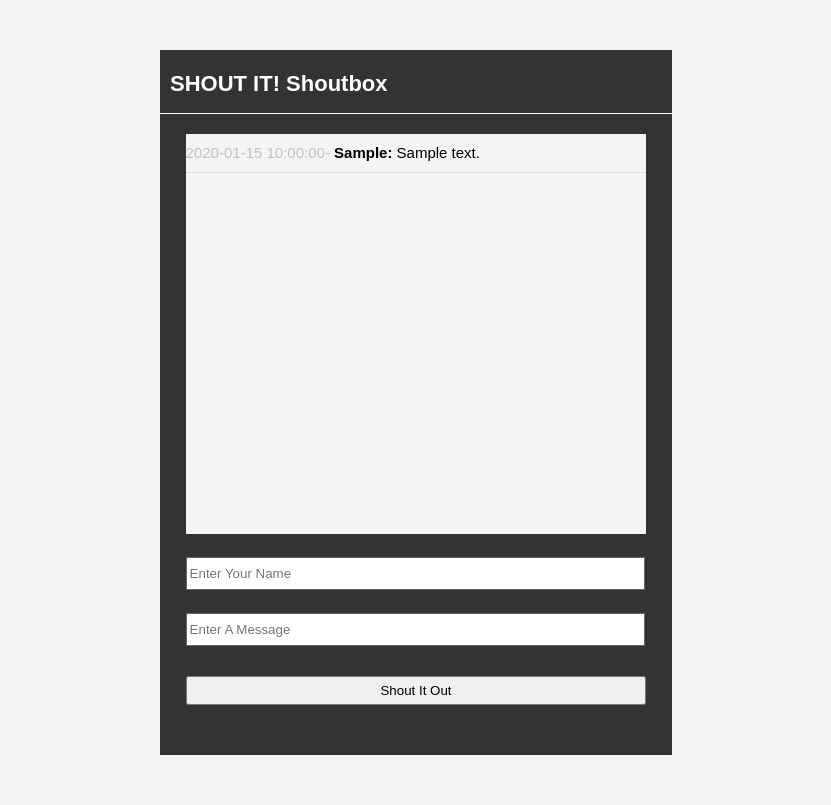
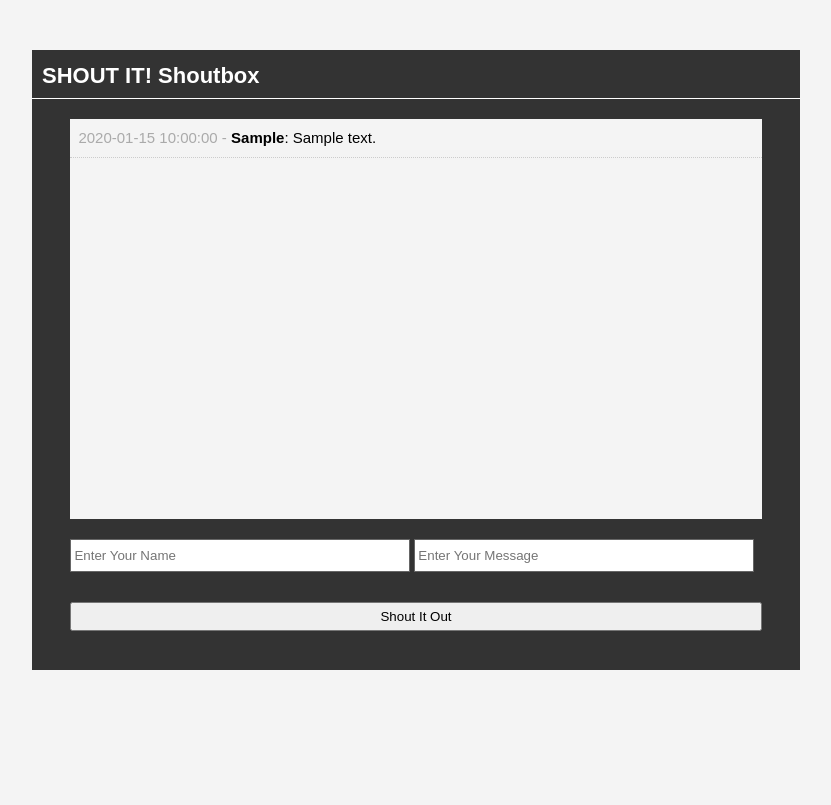
Before and after one commit to Hajar-muhammed/shout, a PHP site: page / in a window 1280 px wide. Shown: the whole page, without its empty margins (224-1055 px from the left). After the commit the page ends 670 px from the top, so only its background shows below. Run offline with PHP 8.4, Linux system fonts and the light colour scheme; tables that the repository leaves empty or names only in its code hold one stand-in row (values such as "Sample post").

Commit message:
first edit

```diff
--- a/shoutit/css/STaylE.css
+++ /dev/null
@@ -1,78 +0,0 @@
-*{
-	padding: 0;
-	margin: 0;
-}
-body {
-	font-family:arial;
-	font-size: 15px;
-	line-height: 1cm;
-	background: #f4f4f4;
-}
-
-#container {
-	background: #333333;
-	margin: 50px auto;
-	overflow: auto;
-	width: 40%;
-	min-height: 400px;
-}
-
-header h1 {
-	color: white;
-	font-size: 22px;
-	padding: 15px 0px 10px 10px;
-	border-bottom: 1px solid white;
-}
-
-#shouts {
-    width: 90%;
-    background: #f4f4f4;
-    height: 400px;
-    margin: 20px auto;
-    overflow: auto;
-}
-.shout {
-	list-style: none;
-	padding: 0;
-	border-bottom: 1px #cccccc dotted;
-}
-
-.shout span {
-	color: #aaaa;
-}
-
-#input{
-	width: 90%;
-	min-height: 80px;
-	margin: auto;
-	padding: 0;
-}
-
-#input input[type ="text"]{
-	height: 25px;
-	width: 48%;
-	padding: 3px;
-	margin-bottom: 20px;
-	border: #666 solid 1px;
-}
-
-#input .shout-btn{
-	padding: 5px;
-	width: 100%;
-	margin-top: 10px;
-	margin-bottom: 50px;
-}
-
-.error {
-	background: red;
-	color:white;
-	padding: 5px;
-	margin-bottom: 20px;
-}
-
- @media only screen and (max-width:1500px){
-	#input input[type='text']{
-		width:98%;
-	}
-
-}
--- a/shoutit/database.php
+++ b/shoutit/database.php
@@ -1,5 +1,7 @@
 <?php
-$con =mysqli_connect("localhost", "root", "", "shoutit");
-if (mysqli_connect_errno()){
-	echo "faild to connect to mysql: ".mysqli_connect_errno();
+//connnect to mysql
+$con = mysqli_connect("localhost", "root", "", "shoutit");
+//test connection
+if(mysqli_connect_errno()){
+	echo 'Failed to connect to MySQL: '.mysqli_connect_error();
 }
--- a/shoutit/index.php
+++ b/shoutit/index.php
@@ -1,13 +1,14 @@
+<?php include 'database.php';?>
 <?php
- include 'database.php';?>
-<?php
-$shouts = mysqli_query($con, "SELECT * FROM shouts ORDER BY id DESC");
+  //creat select query
+  $query = "SELECT * FROM shouts ORDER BY id DESC";
+  $shouts = mysqli_query($con, $query);
 ?>
 <!DOCTYPE html>
 <html>
 <head>
 	<title>SHOUT IT!</title>
-	<link rel="stylesheet" type="text/css" href="css/STaylE.css">
+	<link rel="stylesheet" type="text/css" href="style.css">
 </head>
 <body>
     <div id="container">
@@ -16,23 +17,24 @@ $shouts = mysqli_query($con, "SELECT * FROM shouts ORDER BY id DESC");
     	</header>
     	<div id="shouts">
     		<ul>
-			 <?php while($row=mysqli_fetch_assoc($shouts)){?>
-			 	<li class="shout"><span><?php echo $row['time']; ?>-</span><strong> <?php echo $row['user'];?>:</strong> <?php echo $row['message'];?></li>
-             <?php };?>
+    			<?php while ($row =mysqli_fetch_assoc($shouts)) : ?>
+    				<li class="shout"><span><?php echo $row['time']; ?> - </span><strong><?php echo $row['user'];?></strong>: <?php echo $row['message']; ?></li>
+    			<?php endwhile;?>
+
+
     		</ul>
     	</div>
     	<div id="input">
-			<?php if(isset($_GET['error'])){ ?>
+    		<?php if(isset($_GET['error'])):?>
     			<div class="error"><?php echo $_GET['error']; ?></div>
-		<?php };?>
+    		<?php endif;?>
     		<form method="post" action="process.php">
     			<input type="text" name="user" placeholder="Enter Your Name">
-			<input type="text" name="message" placeholder="Enter A Message">
+    			<input type="text" name="message" placeholder="Enter Your Message">
     			<br>
     			<input class="shout-btn" type="submit" name="submit" value="Shout It Out">
     		</form>
     	</div>
     </div>
-
 </body>
 </html>
--- /dev/null
+++ b/shoutit/style.css
@@ -0,0 +1,72 @@
+*{
+	margin: 0;
+	padding: 0;
+}
+body{
+	font-family: arial;
+	font-size: 15px;
+	line-height: 1.5em;
+	background: #f4f4f4;
+}
+
+#container{
+	background:#333333;
+	margin: 50px auto ;
+	overflow: auto;
+	width: 60%;
+	min-height: 620px;
+}
+header h1 {
+	color: white;
+	font-size: 22px;
+	padding: 15px 0 10px 10px;
+	border-bottom: 1px solid white ;
+
+}
+#shouts{
+	width: 90%;
+	background: #f4f4f4;
+    height: 400px;
+    margin: 20px auto;
+    overflow: auto;
+}
+.shout{
+	list-style: none;
+	padding: 8px;
+	border-bottom: 1px #cccccc dotted;
+}
+.shout span{
+	color: #aaaaaa;
+}
+#input{
+	width: 90%;
+	min-height: 80px;
+	margin: auto;
+	padding: 0;
+}
+
+#input input[type='text']{
+	height: 25px;
+	width: 48%;
+	padding: 3px;
+	margin-bottom: 20px;
+	border: #666666 solid 1px;
+
+}
+.error{
+	background: red;
+	color: white;
+	padding: 5px;
+	margin-bottom: 20px;
+}
+.shout-btn{
+	padding: 5px;
+	margin-bottom: 30px;
+	width: 100%;
+	margin:10px auto;
+}
+@media only screen and (max-width: 768px){
+	#input input[type='text']{
+		width: 98%;
+	}
+}
```
Also changed, not shown: shoutit/process.php (+14 -17 lines). Lines whose indentation alone changed are shown as unchanged.
